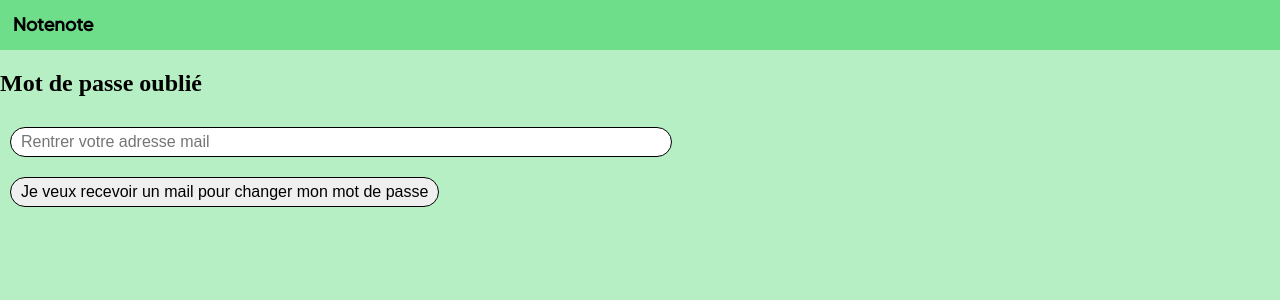
After one commit to kyllianmgn/Notenote, a PHP site: page /vue/forgotEleve.php in a window 1280 px wide. The commit adds this page. Shown: the top 300 px of the page. Run offline with PHP 8.4, Linux system fonts and the light colour scheme.

Commit message:
Modif : Modif des devoirs et début d'implémentation d'oubli de mot de passe

```diff
--- a/Site/assets/css/style.css
+++ b/Site/assets/css/style.css
@@ -1,6 +1,11 @@
+@font-face {
+    font-family: 'MadeTommy';
+    src: url("../font/MADE TOMMY Regular_PERSONAL USE.otf");
+}
+
 @font-face {
     font-family: 'Handwriting';
-    src: url("../font/MADE TOMMY Regular_PERSONAL USE.otf");
+    src: url("../font/handwriting-draft_free-version.ttf");
 }
 
 body {
@@ -29,7 +34,27 @@ nav a:hover{
 nav h3{
     margin: 0;
     padding: 13px;
+    font-family: MadeTommy, serif;
+}
+
+.art{
+    width: 30%;
+    position: absolute;
+    top: 30%;
+    left: 15%;
+}
+
+.art img{
+    width: 100%;
+
+}
+
+.art > .nomArtiste,.art > .nomOeuvre{
+    position: absolute;
+    right: 0;
+    opacity: 1;
     font-family: Handwriting, serif;
+    font-size: 2em;
 }
 
 .bloc-connexion{
@@ -39,7 +64,7 @@ nav h3{
     width: 20%;
     height: 50%;
     background-color: #2DC653;
-    font-family: Handwriting, serif;
+    font-family: MadeTommy, serif;
     text-align: center;
     display: flex;
     flex-direction: column;
@@ -61,12 +86,17 @@ nav h3{
     justify-self: flex-end;
     transition: background-color .1s ease;
     font-size: 25px;
-    font-family: Handwriting, serif;
+    font-family: MadeTommy, serif;
 
 }
 
 .bloc-connexion button:hover{
     background-color: #B7EFC5;
+    cursor: pointer;
+}
+
+.forgotPsw{
+    width: 50%;
 }
 
 .inner-bloc{
@@ -96,6 +126,10 @@ input[type='text'],input[type='password'],input[type='submit'],select,input[type
     border: 1px black solid;
     margin: 10px;
     font-size: 1em;
+}
+
+input[type='submit']{
+    cursor: pointer;
 }
 
 #selectCours{
@@ -128,6 +162,17 @@ input[type='text'],input[type='password'],input[type='submit'],select,input[type
     display: inline-block;
     width: 25vw;
     height: 90vh;
+}
+
+.droite h2{
+    text-align: center;
+    font-family: MadeTommy, serif;
+}
+
+.devoir{
+    background-color: white;
+    border: 1px black solid;
+    font-family: MadeTommy, serif;
 }
 
 .wrapper{
--- a/Site/src/modele/Dirige.php
+++ b/Site/src/modele/Dirige.php
@@ -80,4 +80,9 @@ class Dirige extends Php_Table{
     {
         $this->ref_professeur = $ref_professeur;
     }
+
+    public function rechercher(BDD $bdd)
+    {
+        // TODO: Implement rechercher() method.
+    }
 };
--- a/Site/vue/accueilEleve.php
+++ b/Site/vue/accueilEleve.php
@@ -142,11 +142,13 @@ $etudiant = $etudiant->rechercher($bdd);
         </div>
     </div>
     <div class="section droite">
+        <h2>Devoirs</h2>
         <?php
             $devoir = new Devoir(array(
                     "ref_classe"=>$etudiant['ref_classe']
             ));
         foreach ($devoir->rechercher($bdd) as $devoirs){
+            echo "<div class='devoir'>";
             $professeur = new Professeur(array(
                 "id_professeur"=>$devoirs['ref_professeur']
             ));
@@ -156,12 +158,12 @@ $etudiant = $etudiant->rechercher($bdd);
             ));
             $matiere = $matiere->rechercher($bdd);
             echo "'".$devoirs['description']."' donnée par ".$professeur['nom']." pour la matière ".$matiere['nom'];
+            echo "</div>";
         }
         ?>
     </div>
 </div>
 <script>
-
     var cours = document.getElementsByClassName('cours')
     for(var i = 0; i < cours.length; i++){
         var bloc = cours[i];
--- a/Site/vue/accueilProfesseur.php
+++ b/Site/vue/accueilProfesseur.php
@@ -123,6 +123,7 @@ $professeur = $professeur->afficherById($bdd);
         </div>
     </div>
     <div class="section droite">
+        <h2>Ajouter devoir</h2>
         <form method="post" action="../src/traitrement/devoir/ajout.php">
             <textarea style="resize: vertical; width: 50%; margin: 0 auto;" name="description" placeholder="Description du devoir"></textarea><br>
             <select id="selectProfesseur" name="ref_classe">
--- /dev/null
+++ b/Site/vue/forgotEleve.php
@@ -0,0 +1,26 @@
+<?php
+session_start();
+session_destroy();
+?>
+<!DOCTYPE html>
+<html lang="fr">
+<head>
+    <meta charset="UTF-8">
+    <title>Notenote - Connexion</title>
+    <link type="text/css" rel="stylesheet" href="../assets/css/style.css">
+</head>
+<body>
+<nav>
+    <h3><a href="../index.php">Notenote</a></h3>
+</nav>
+<div class="bloc-mdp">
+    <h2>Mot de passe oublié</h2>
+        <form method="post" action="src/traitrement/etudiant/connexion.php">
+            <input class="forgotPsw" type="text" name="mail" placeholder="Rentrer votre adresse mail">
+            <br>
+            <input type="submit" value="Je veux recevoir un mail pour changer mon mot de passe">
+        </form>
+    </div>
+</div>
+</body>
+</html>
```
Also changed, not shown: Site/index.php (+12 -0 lines), Site/vue/accueilDirection.php (+2 -7 lines).
